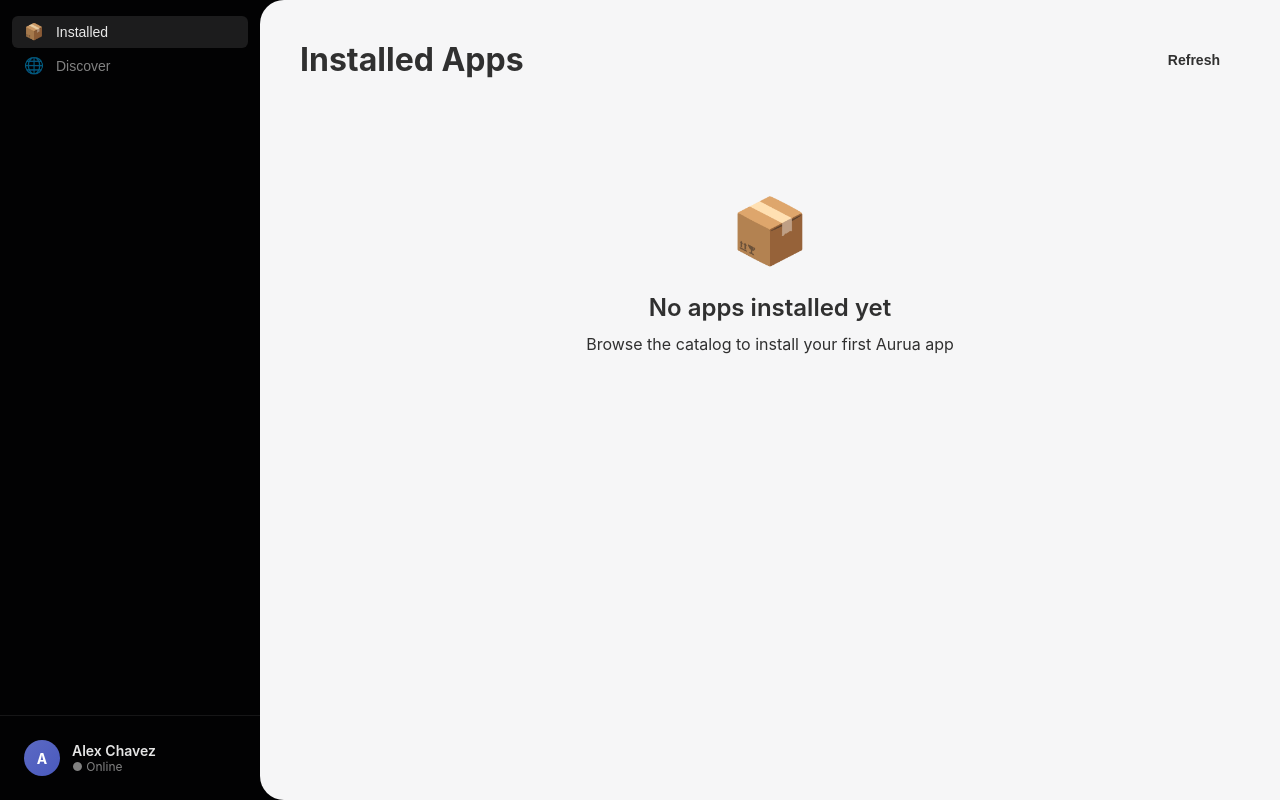
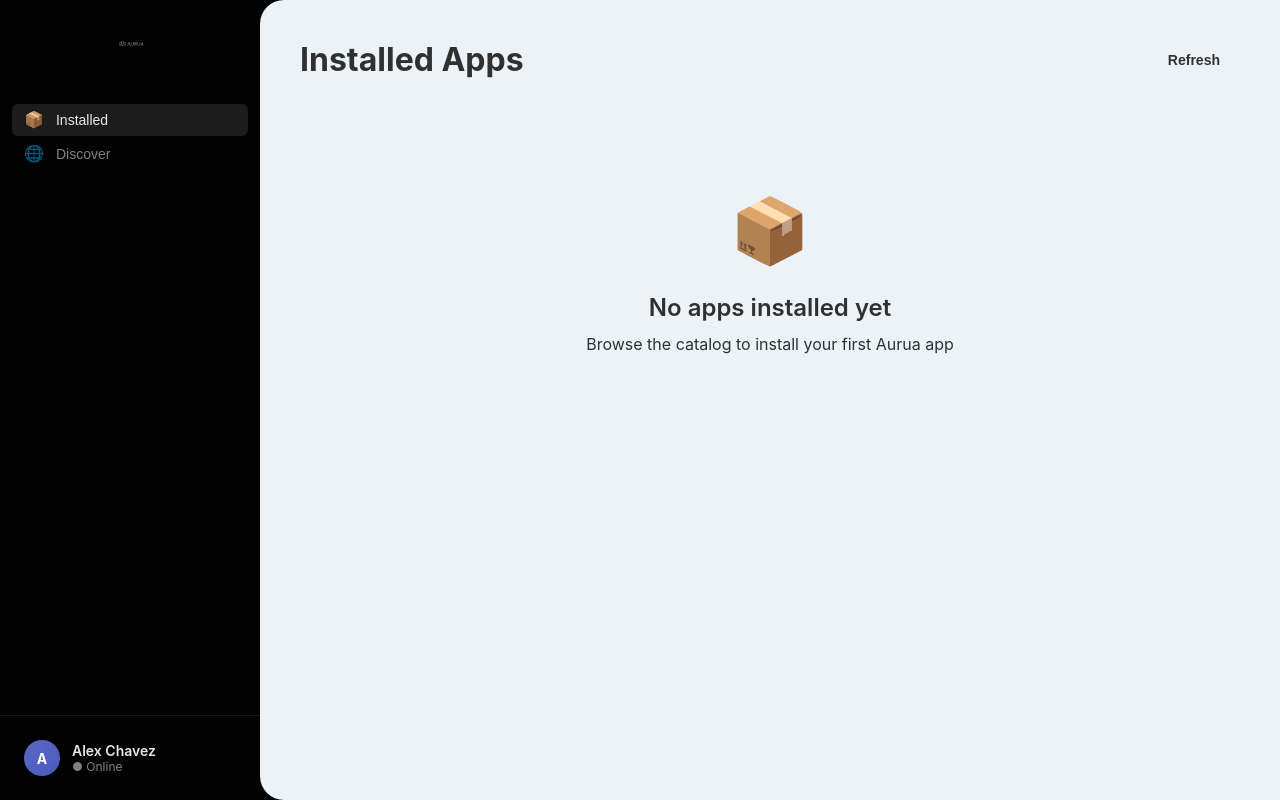
Before and after one commit to AuruaHQ/aurua-dock, a React (Vite) app: page / in a window 1280 px wide. Built offline with nearby package versions, Linux system fonts and the light colour scheme.

Commit message:
Add Aurua logo to sidebar, hide scrollbar, change to icicle color

```diff
--- a/src/App.css
+++ b/src/App.css
@@ -21,7 +21,17 @@ body {
 .dock-main {
   flex: 1;
   overflow-y: auto;
-  background: #f6f6f7;
+  background: #ecf3f8;
   border-radius: 24px 0 0 24px;
   position: relative;
 }
+
+/* Hide scrollbar */
+.dock-main::-webkit-scrollbar {
+  display: none;
+}
+
+.dock-main {
+  -ms-overflow-style: none;
+  scrollbar-width: none;
+}
--- a/src/components/Sidebar/Sidebar.css
+++ b/src/components/Sidebar/Sidebar.css
@@ -5,6 +5,19 @@
   flex-direction: column;
   flex-shrink: 0;
   height: 100vh;
+}
+
+.sidebar-logo {
+  padding: 20px;
+  display: flex;
+  align-items: center;
+  justify-content: center;
+}
+
+.sidebar-logo img {
+  width: 48px;
+  height: 48px;
+  object-fit: contain;
 }
 
 .sidebar-nav {
--- a/src/components/Sidebar/Sidebar.tsx
+++ b/src/components/Sidebar/Sidebar.tsx
@@ -9,6 +9,10 @@ interface SidebarProps {
 export function Sidebar({ view, onViewChange }: SidebarProps) {
   return (
     <aside className="sidebar">
+      <div className="sidebar-logo">
+        <img src="/aurua.png" alt="Aurua" />
+      </div>
+
       <nav className="sidebar-nav">
         <button
           className={`sidebar-nav-item ${view === 'installed' ? 'active' : ''}`}
```
Also changed, not shown: public/aurua.png (added).
